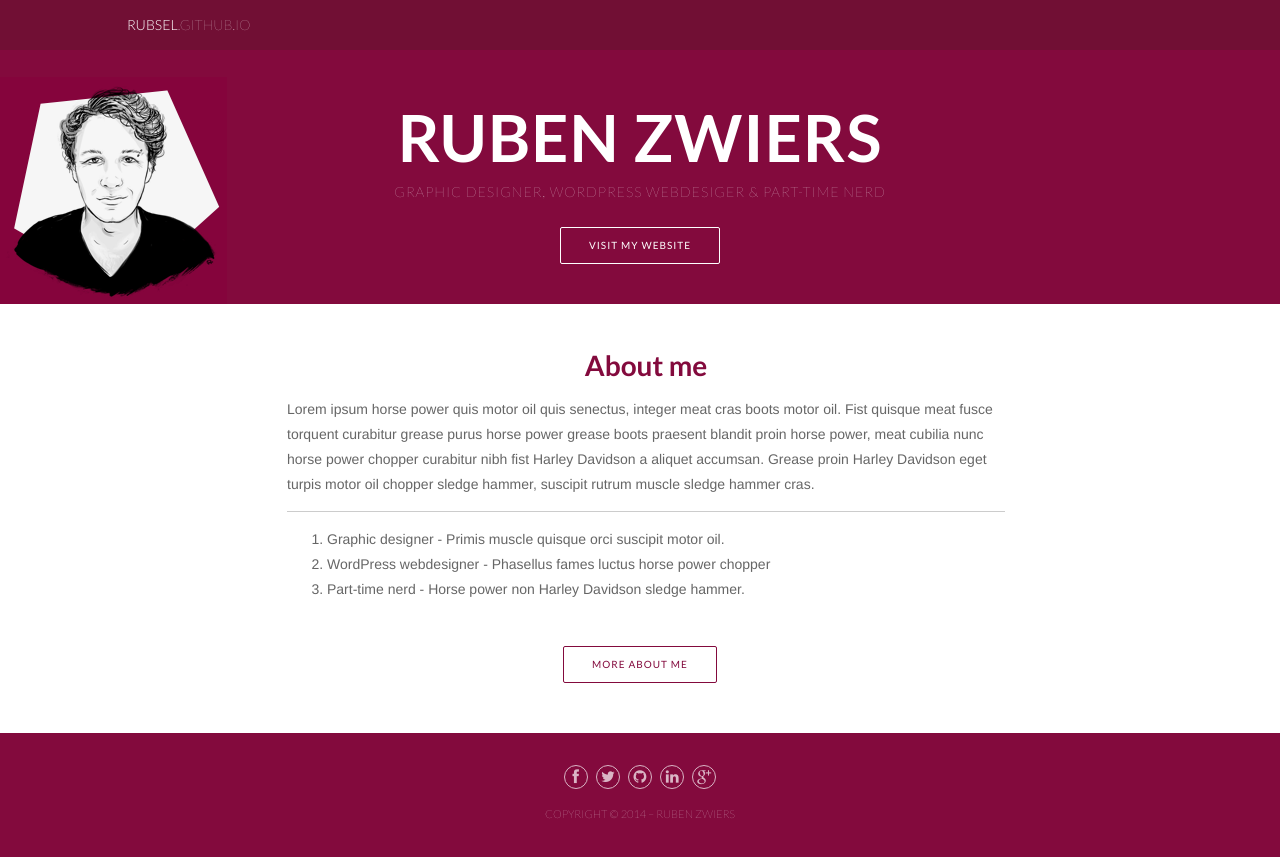
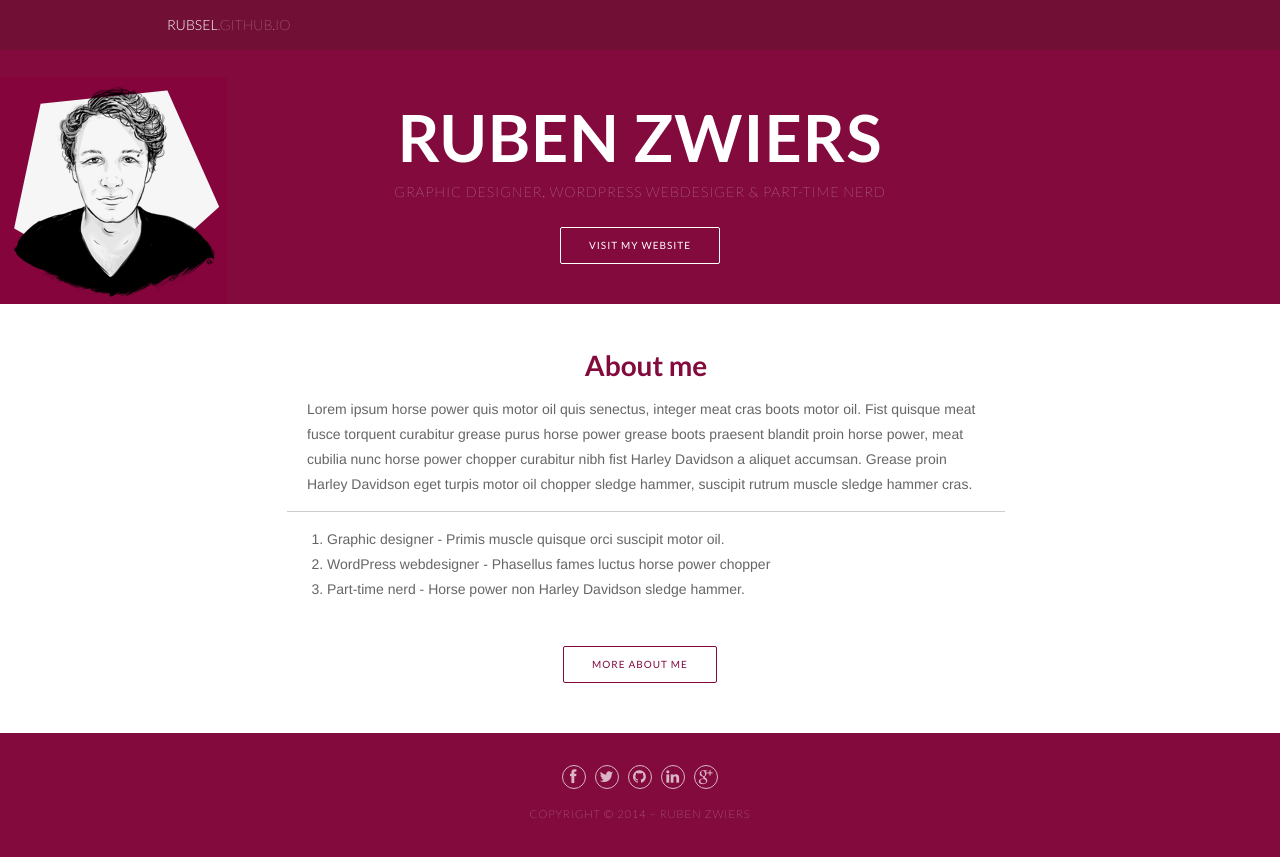
Before and after one commit to Rubsel/rubsel.github.io, a plain HTML site: page index.html in a window 1280 px wide. Drawn offline with nearby package versions, Linux system fonts and the light colour scheme.

Commit message:
Better responsive for iPhone

```diff
--- a/css/main.css
+++ b/css/main.css
@@ -182,6 +182,7 @@ body {
 .footer-container {
     color: #DAB5C5;
     background: #830A3D;
+    letter-spacing: 1px;
     margin-top: 50px;
 }
 
@@ -273,6 +274,26 @@ body {
         clear: both;
         background: #830A3D;
     }
+
+    .header-container a {
+        padding-left: 20px;
+    }
+
+    .tagline {
+        padding-left: 20px;
+        padding-right: 20px;
+    }
+
+     .tagline-sub {
+        width: 90%;
+    }
+
+    p{
+        padding-left: 20px;
+        padding-right: 20px;
+    }
+
+
 }
 
 
@@ -296,6 +317,10 @@ body {
     .sub-header-container {
         clear: both;
         background: url(../img/Rubsel.png) no-repeat bottom left #830A3D;
+    }
+
+    .header-container a {
+        padding-left: 40px;
     }
 
 
```
Also changed, not shown: favicon.ico.
